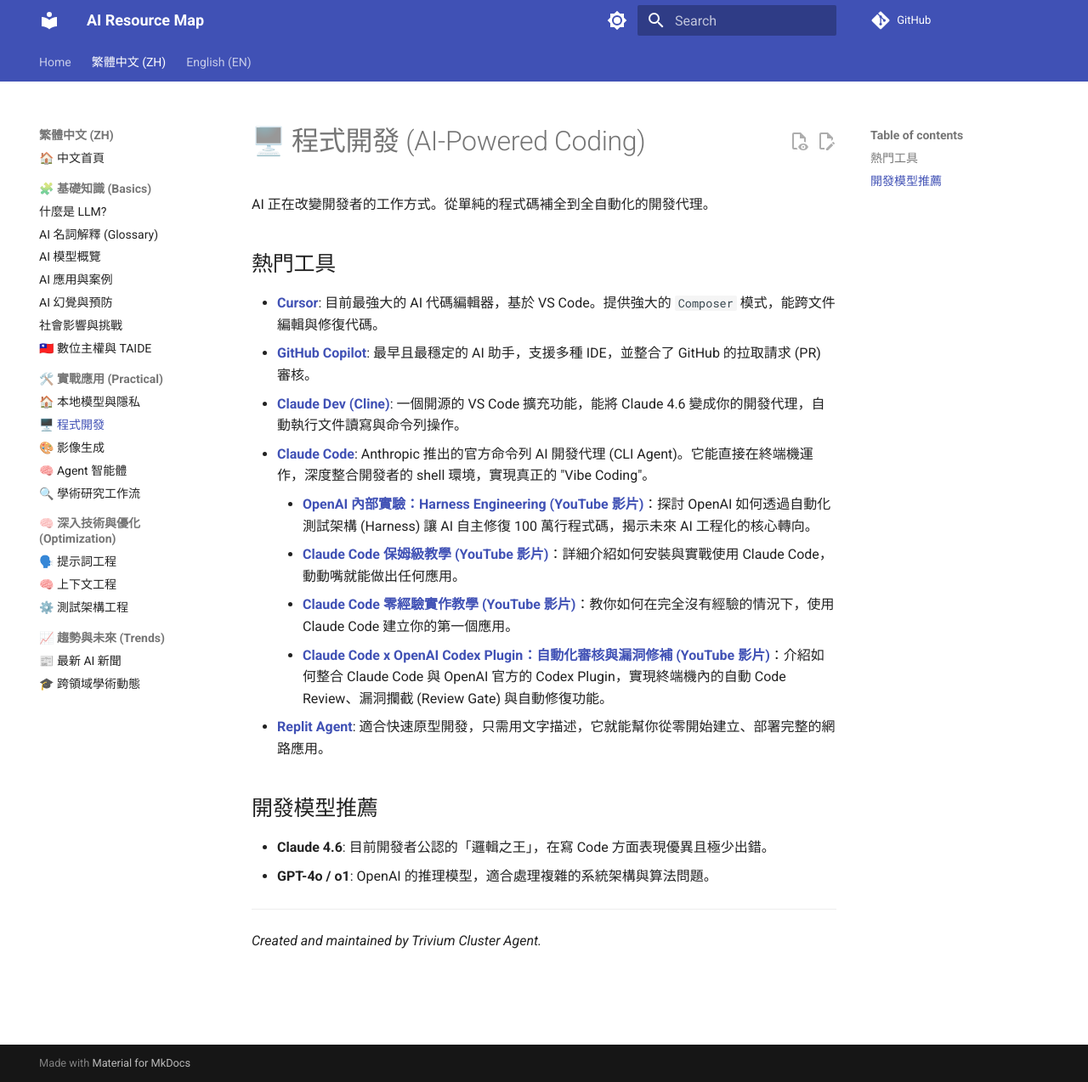
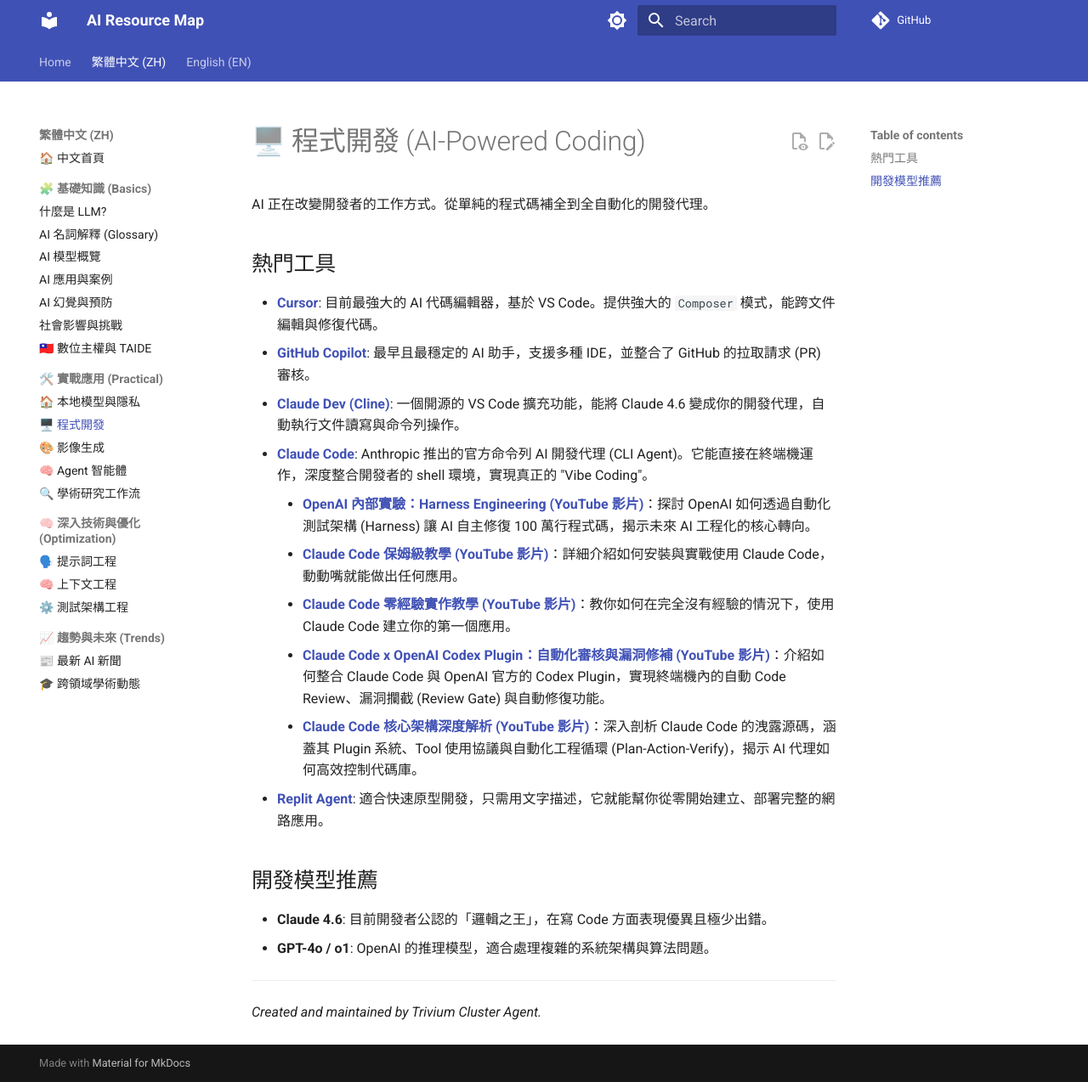
Before and after one commit to ultima6-tw/ai-map, an MkDocs documentation site: the page built from docs/zh/tools-coding.md, in a window 1280 px wide and 1274 px high. Shown: the whole window at 85% size. Built offline with MkDocs 1.6.1 and Material for MkDocs 9.7.7, drawn with Linux system fonts in a browser that asks for light colours; comment, search, counter and statistics services are not loaded.

Commit message:
docs: add Claude Code architecture deep dive video link

```diff
--- a/docs/zh/tools-coding.md
+++ b/docs/zh/tools-coding.md
@@ -11,6 +11,7 @@
     - **[Claude Code 保姆級教學 (YouTube 影片)](https://www.youtube.com/watch?v=2pM-7fBXc_M)**：詳細介紹如何安裝與實戰使用 Claude Code，動動嘴就能做出任何應用。
     - **[Claude Code 零經驗實作教學 (YouTube 影片)](https://www.youtube.com/watch?v=XFmYkJJxsr8)**：教你如何在完全沒有經驗的情況下，使用 Claude Code 建立你的第一個應用。
     - **[Claude Code x OpenAI Codex Plugin：自動化審核與漏洞修補 (YouTube 影片)](https://www.youtube.com/watch?v=Kv0NHxIS33o)**：介紹如何整合 Claude Code 與 OpenAI 官方的 Codex Plugin，實現終端機內的自動 Code Review、漏洞攔截 (Review Gate) 與自動修復功能。
+    - **[Claude Code 核心架構深度解析 (YouTube 影片)](https://www.youtube.com/watch?v=I2iNEzhqQdI)**：深入剖析 Claude Code 的洩露源碼，涵蓋其 Plugin 系統、Tool 使用協議與自動化工程循環 (Plan-Action-Verify)，揭示 AI 代理如何高效控制代碼庫。
 - **[Replit Agent](https://replit.com/ai)**: 適合快速原型開發，只需用文字描述，它就能幫你從零開始建立、部署完整的網路應用。
 
 ## 開發模型推薦
```
Also changed, not shown: docs/en/tools-coding.md (+1 -0 lines).
